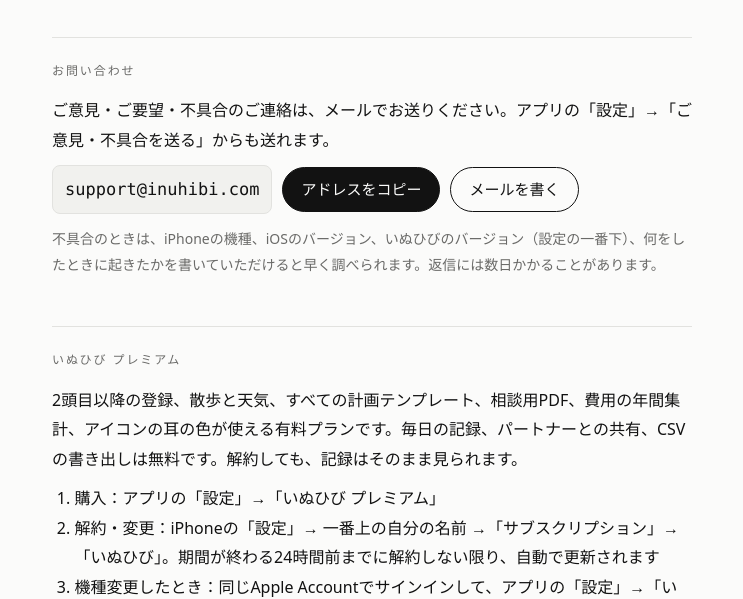
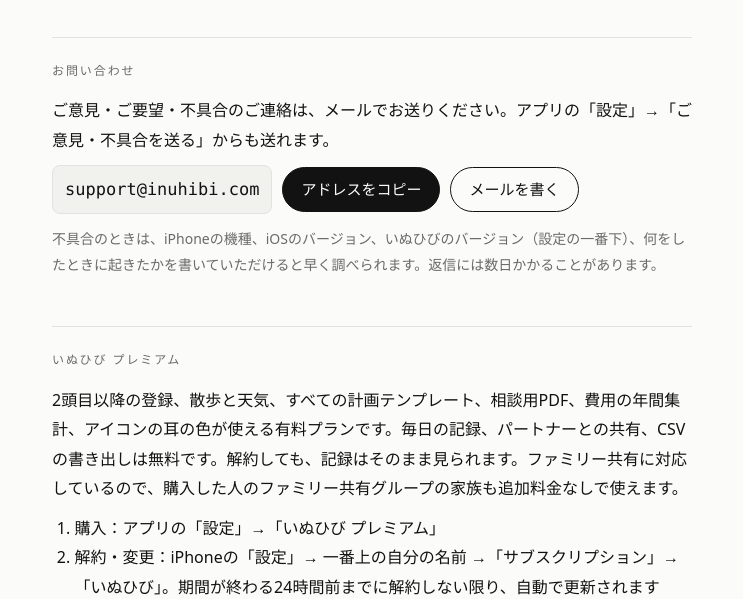
Before and after one commit to dommy-i/inuhibi-site, a plain HTML site: page support/index.html in a window 1280 px wide. Shown: the part 210-809 px from the top of the page, without its empty margins (268-1011 px from the left). Drawn offline with Linux system fonts and the light colour scheme.

Commit message:
Update the site from the app's text (94c686b)

```diff
--- a/support/index.html
+++ b/support/index.html
@@ -75,7 +75,7 @@ footer { border-top: 1px solid var(--line); padding-block: 22px 40px; font-size:
 <p class="note">不具合のときは、iPhoneの機種、iOSのバージョン、いぬひびのバージョン（設定の一番下）、何をしたときに起きたかを書いていただけると早く調べられます。返信には数日かかることがあります。</p>
 </section>
 <section id="premium"><h2>いぬひび プレミアム</h2>
-<p>2頭目以降の登録、散歩と天気、すべての計画テンプレート、相談用PDF、費用の年間集計、アイコンの耳の色が使える有料プランです。毎日の記録、パートナーとの共有、CSVの書き出しは無料です。解約しても、記録はそのまま見られます。</p>
+<p>2頭目以降の登録、散歩と天気、すべての計画テンプレート、相談用PDF、費用の年間集計、アイコンの耳の色が使える有料プランです。毎日の記録、パートナーとの共有、CSVの書き出しは無料です。解約しても、記録はそのまま見られます。ファミリー共有に対応しているので、購入した人のファミリー共有グループの家族も追加料金なしで使えます。</p>
 <ol class="steps">
 <li>購入：アプリの「設定」→「いぬひび プレミアム」</li>
 <li>解約・変更：iPhoneの「設定」→ 一番上の自分の名前 →「サブスクリプション」→「いぬひび」。期間が終わる24時間前までに解約しない限り、自動で更新されます</li>
```
